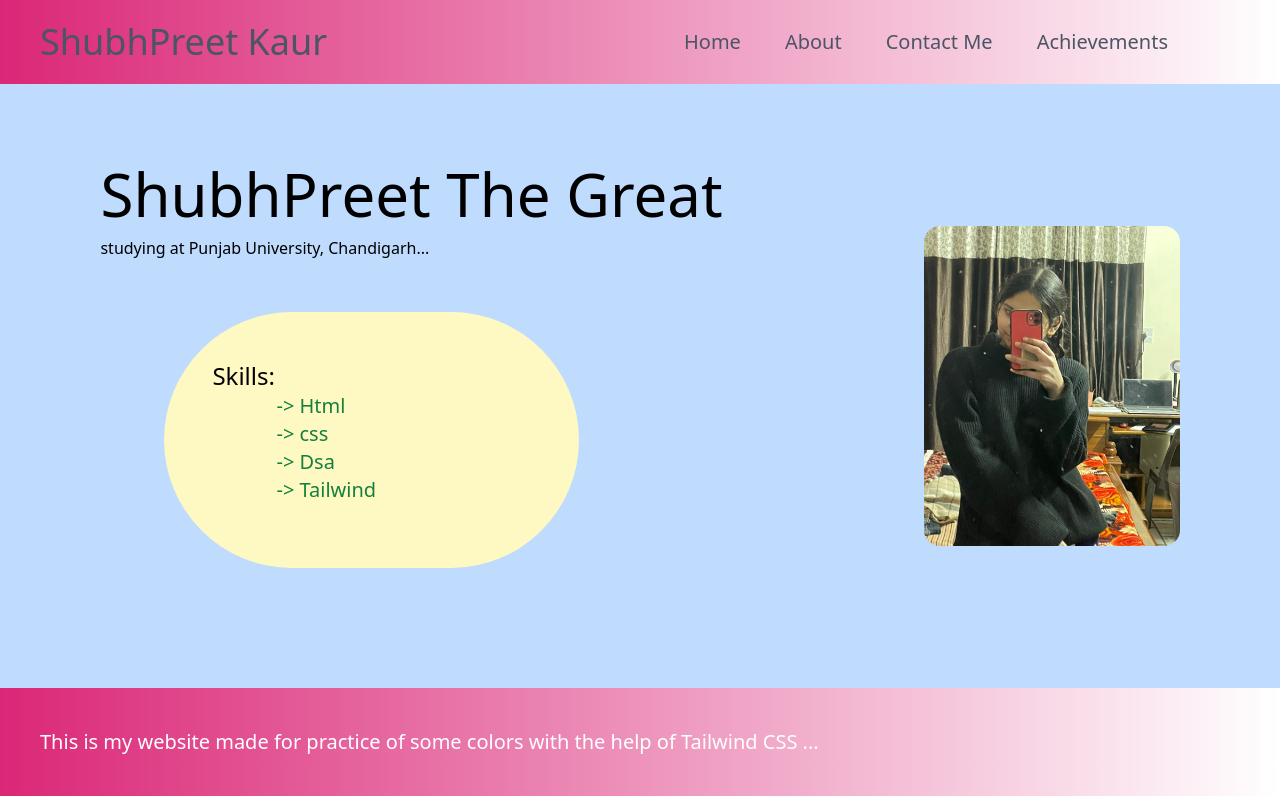
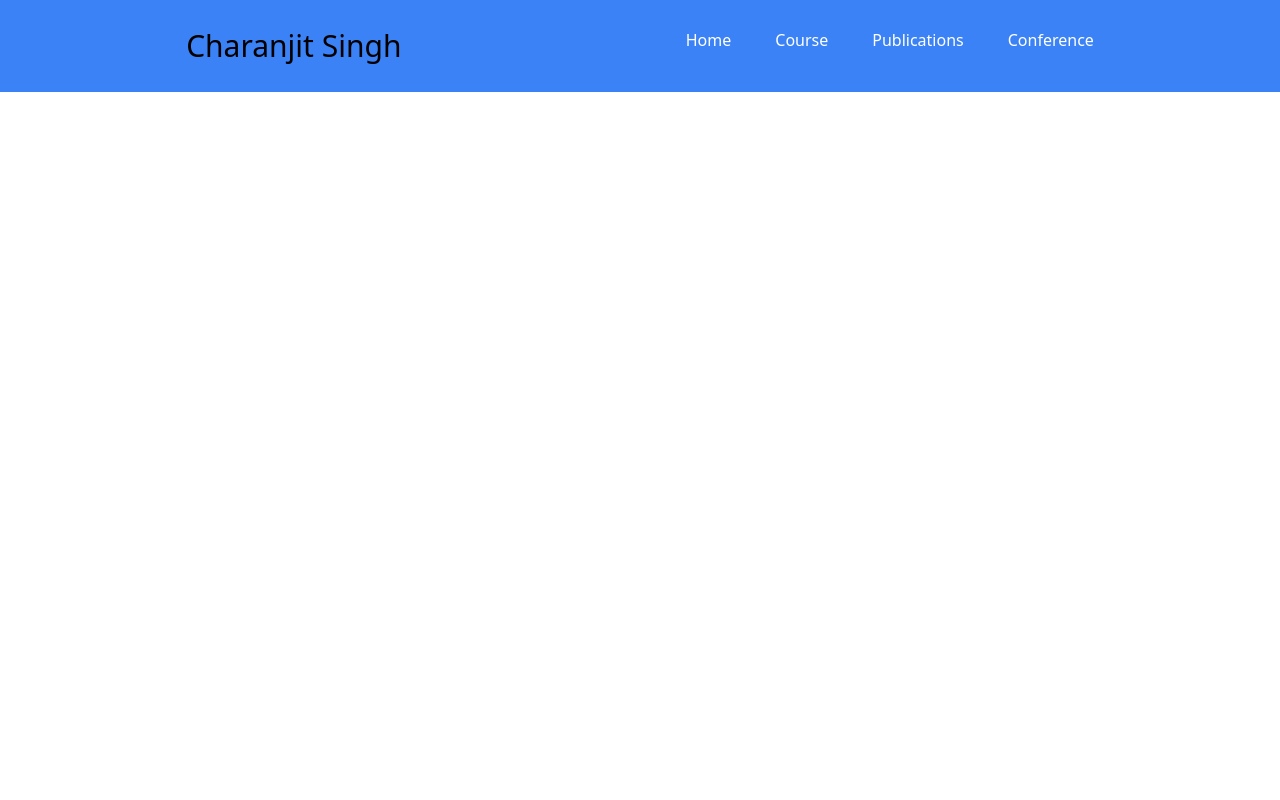
Before and after one commit to Shubhpreet-kaur/tailwind-project-1, a website built with Vite: page tailwind1/index.html in a window 1280 px wide. Built offline with nearby package versions, Linux system fonts and the light colour scheme.

Commit message:
changed no use

```diff
--- a/tailwind1/index.html
+++ b/tailwind1/index.html
@@ -4,43 +4,18 @@
     <meta charset="UTF-8">
     <meta http-equiv="X-UA-Compatible" content="IE=edge">
     <meta name="viewport" content="width=device-width, initial-scale=1.0">
-    <title>Document</title>
+    <title>Charanjit Singh</title>
     <link rel="stylesheet" href="main.css">
 </head>
 <body>
-   <nav class="flex bg-gradient-to-r from-pink-600 justify-between">
-    <span class="flex mx-10 items-center text-gray-600 text-4xl">ShubhPreet Kaur</span>
-    <div class="flex space-x-11 justify-end mx-28 my-7 ">
-        <a class="text-gray-600 text-xl cursor-pointer hover:text-red-900" hover:text-9xl href="#">Home</a>
-        <a class="text-gray-600 text-xl cursor-pointer hover:text-red-900" hover:text-9xl href="#">About</a>
-        <a class="text-gray-600 text-xl cursor-pointer hover:text-red-900" hover:text-9xl href="#">Contact Me</a>
-        <a class="text-gray-600 text-xl cursor-pointer hover:text-red-900" hover:text-9xl href="#">Achievements</a>
-    </div>
-   </nav>
-   <main class="bg-blue-200 flex justify-around">
-    <div class="main py-20">
-        <div class="text-6xl">
-            ShubhPreet The Great
-        </div>
-        <p class="py-3">
-            studying at Punjab University, Chandigarh...
-            <ul class="mx-16 bg-yellow-100 rounded-full px-12 py-12 w-2/3 h-64 my-10">
-                <li class="text-2xl">Skills:</li>
-                <li class="text-green-700  text-xl mx-16">-> Html</li>
-                <li class="text-green-700  text-xl mx-16">-> css</li>
-                <li class="text-green-700  text-xl mx-16">-> Dsa</li>
-                <li class="text-green-700  text-xl mx-16">-> Tailwind</li>
-            </ul>
-        </p>
-    </div>
-    <div class="flex items-center transition-200 hover:scale-110">
-        <img src="shubhpic1.jpg" class="h-80 w-64 rounded-2xl hover:shadow-md">
-    </div>
-   </main>
-   <footer class="bg-gradient-to-r from-pink-600 py-10 px-10">
-    <p class="text-white text-xl">This is my website made for practice of some colors with the help of
-        Tailwind CSS ...
-    </p>
-   </footer>
+    <nav class="bg-blue-500 flex justify-around py-7 px-11">
+        <span class="flex items-center text-3xl">Charanjit Singh</span>
+        <ul class="flex space-x-11">
+            <li class="text-white ">Home</li>
+            <li class="text-white ">Course</li>
+            <li class="text-white ">Publications</li>
+            <li class="text-white ">Conference</li>
+        </ul>
+    </nav>
 </body>
 </html>
--- a/tailwind1/index2.html
+++ /dev/null
@@ -1,21 +0,0 @@
-<!DOCTYPE html>
-<html lang="en">
-<head>
-    <meta charset="UTF-8">
-    <meta http-equiv="X-UA-Compatible" content="IE=edge">
-    <meta name="viewport" content="width=device-width, initial-scale=1.0">
-    <title>Charanjit Singh</title>
-    <link rel="stylesheet" href="main.css">
-</head>
-<body>
-    <nav class="bg-blue-500 flex justify-around py-7 px-11">
-        <span class="flex items-center text-3xl">Charanjit Singh</span>
-        <ul class="flex space-x-11">
-            <li class="text-white ">Home</li>
-            <li class="text-white ">Course</li>
-            <li class="text-white ">Publications</li>
-            <li class="text-white ">Conference</li>
-        </ul>
-    </nav>
-</body>
-</html>
```
